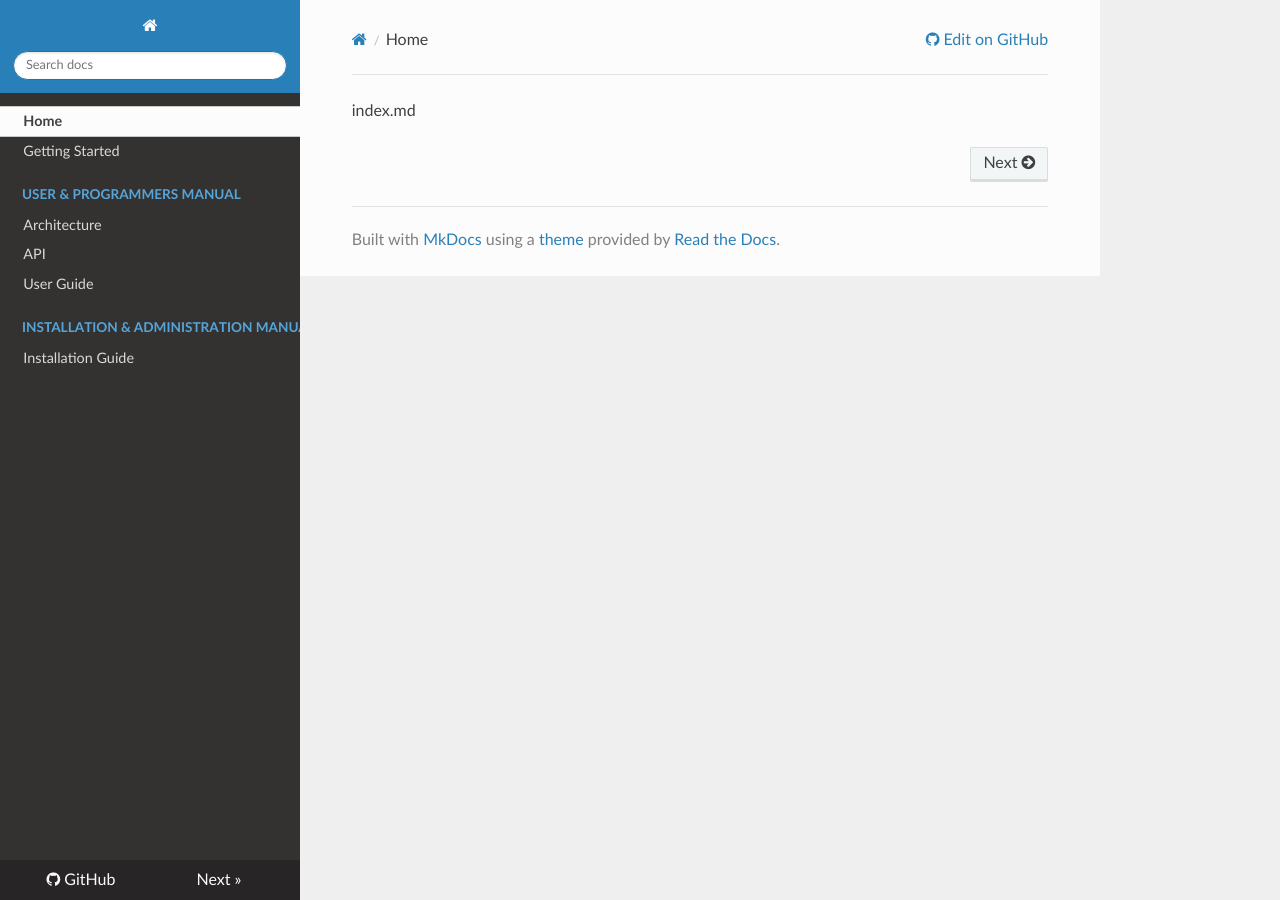
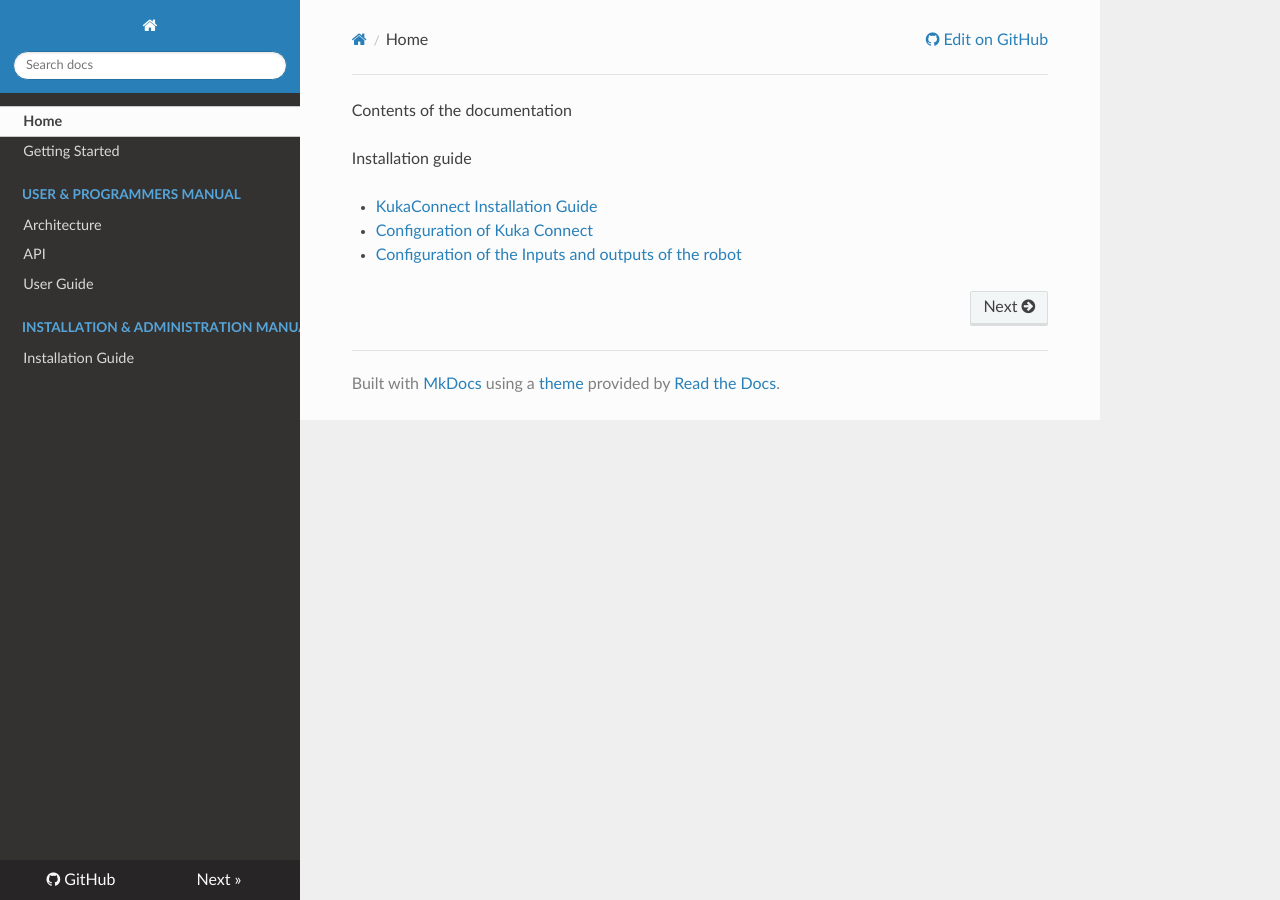
Before and after one commit to ramp-eu/JS2SF, an MkDocs documentation site: the page built from docs/index.md, in a window 1280 px wide. Built offline with MkDocs 1.6.1, drawn with Linux system fonts in a browser that asks for light colours; nearby versions of some CDN libraries; old or Windows-style settings are respelled for this version of MkDocs.

Commit message:
Add files via upload

```diff
--- a/docs/index.md
+++ b/docs/index.md
@@ -1 +1,7 @@
-index.md
+Contents of the documentation
+
+Installation guide
+
+- [KukaConnect Installation Guide](.\KukaConnect_InstallationGuide.md)
+- [Configuration of Kuka Connect](.\KukaConnect_ConfigurationGuide.md)
+- [Configuration of the Inputs and outputs of the robot](.\KukaIO_ConfigurationGuide.md)
```
